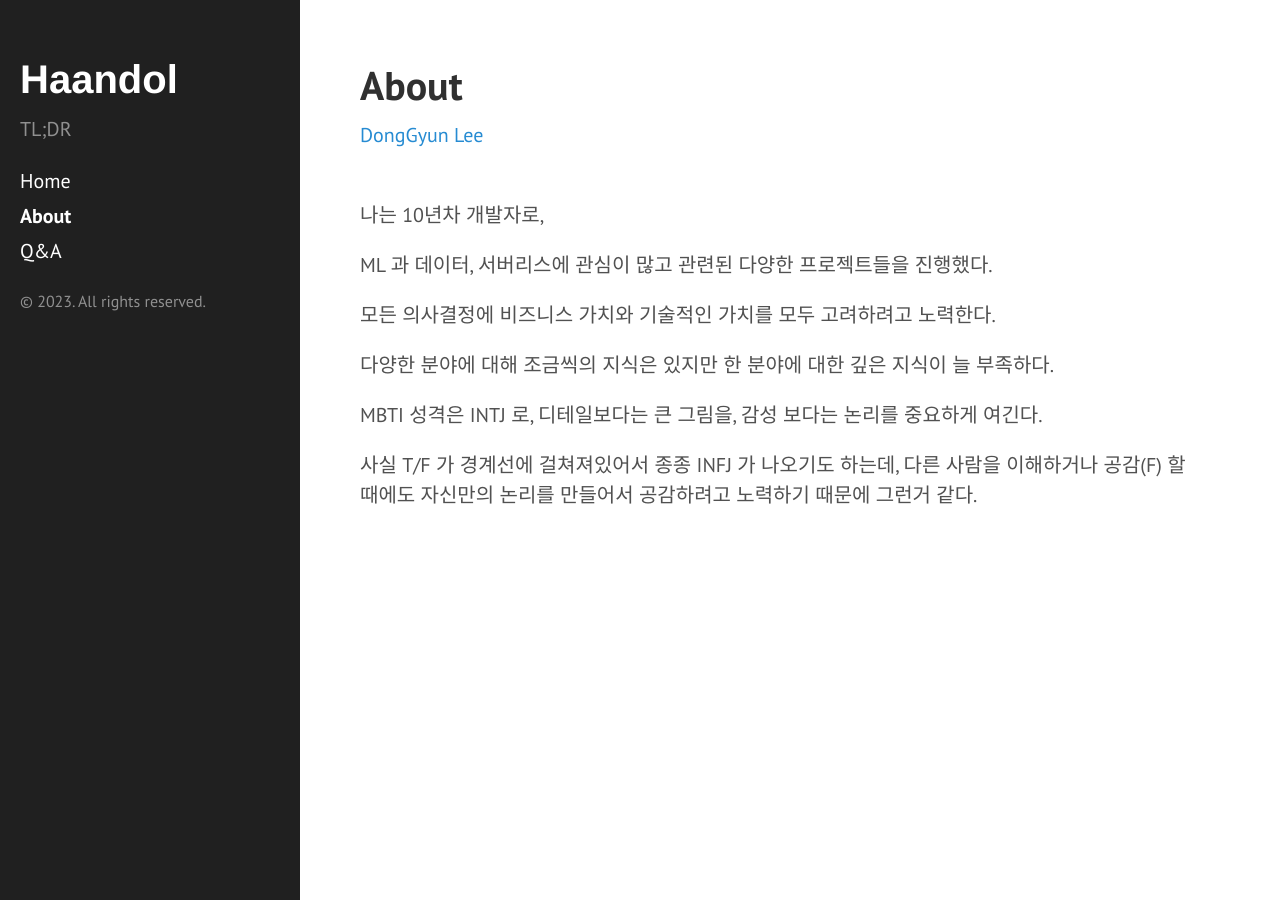
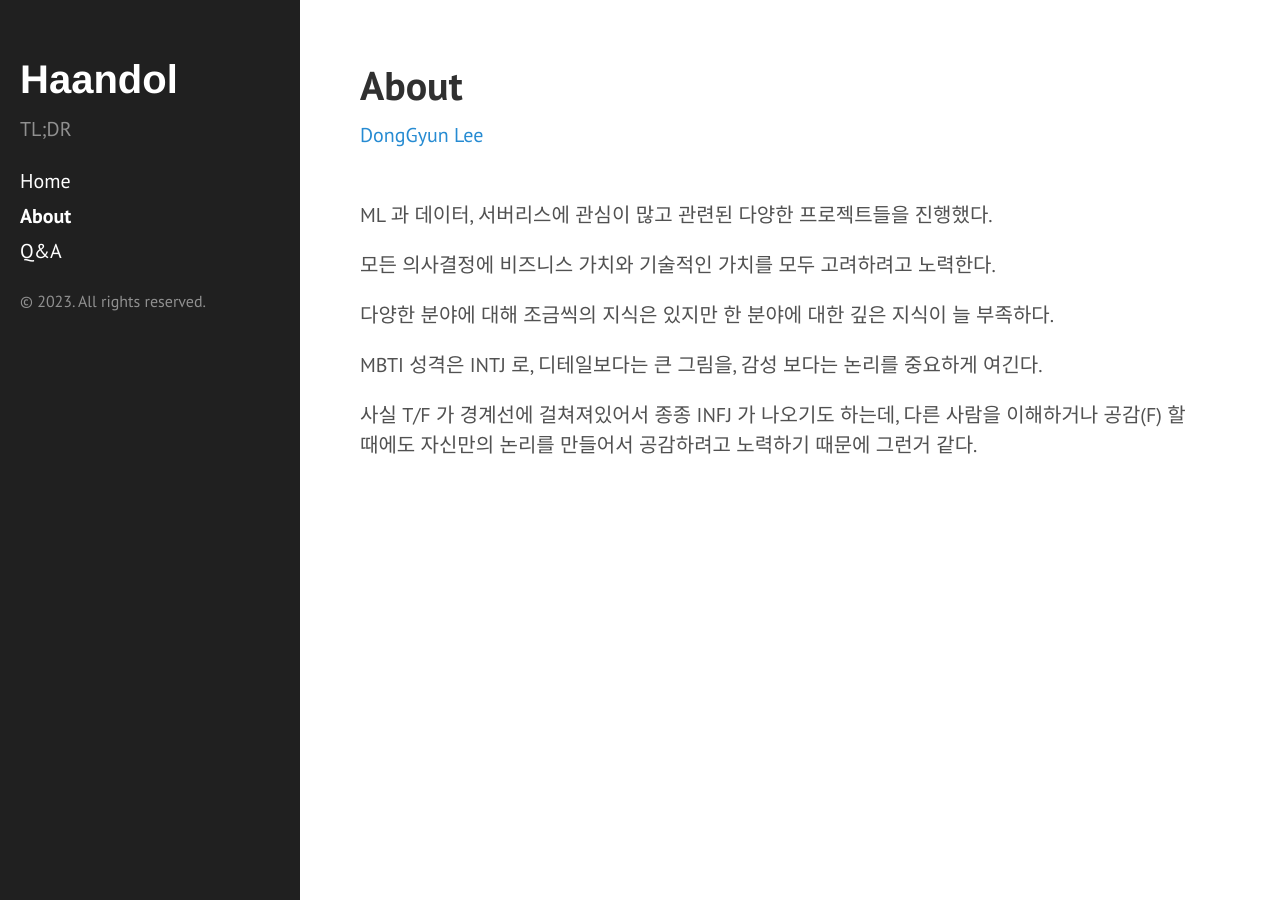
Before and after one commit to haandol/haandol.github.com, a Jekyll site: the page built from about.md, in a window 1280 px wide. Built offline with Jekyll 4.4.1, drawn with Linux system fonts in a browser that asks for light colours; comment, search, counter and statistics services are not loaded.

Commit message:
update about

```diff
--- a/about.md
+++ b/about.md
@@ -8,8 +8,6 @@ title: About
 <div class="LI-profile-badge"  data-version="v1" data-size="medium" data-locale="en_US" data-type="horizontal" data-theme="dark" data-vanity="haandol"><a class="LI-simple-link" href='https://kr.linkedin.com/in/haandol?trk=profile-badge'>DongGyun Lee</a></div>
 <br/>
 
-나는 10년차 개발자로,
-
 ML 과 데이터, 서버리스에 관심이 많고 관련된 다양한 프로젝트들을 진행했다.
 
 모든 의사결정에 비즈니스 가치와 기술적인 가치를 모두 고려하려고 노력한다.
```
